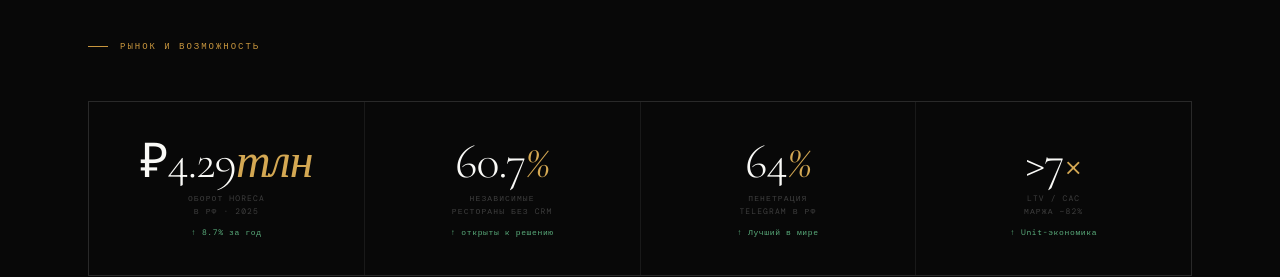
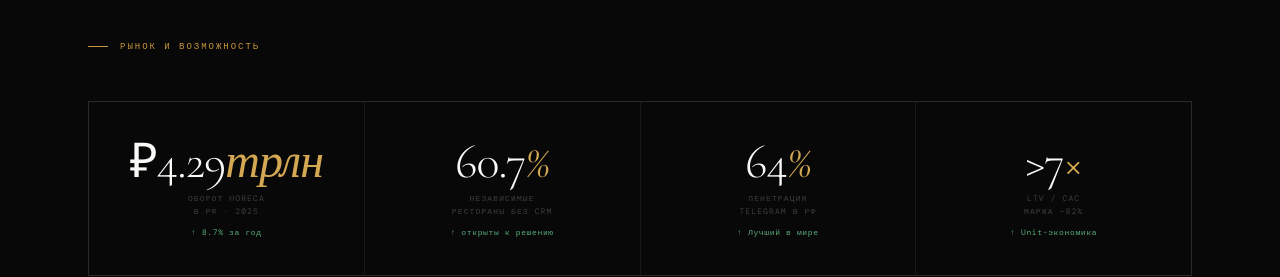
Before and after one commit to sergeishpak-afk/great-guest, a plain HTML site: page index.html in a window 1280 px wide. Shown: the part 3200-3477 px from the top of the page. Drawn offline with nearby package versions, Linux system fonts and the light colour scheme; a web font is replaced by a local one.

Commit message:
Fix typo: тлн -> трлн in market stats

```diff
--- a/index.html
+++ b/index.html
@@ -1174,7 +1174,7 @@ footer {
     <div class="eyebrow reveal" style="margin-bottom:48px">Рынок и возможность</div>
     <div class="market-grid">
       <div class="market-stat reveal reveal-delay-1">
-        <div class="ms-value">₽4.29<em>тлн</em></div>
+        <div class="ms-value">₽4.29<em>трлн</em></div>
         <div class="ms-label">Оборот HoReCa<br>в РФ · 2025</div>
         <div class="ms-trend">↑ 8.7% за год</div>
       </div>
```
